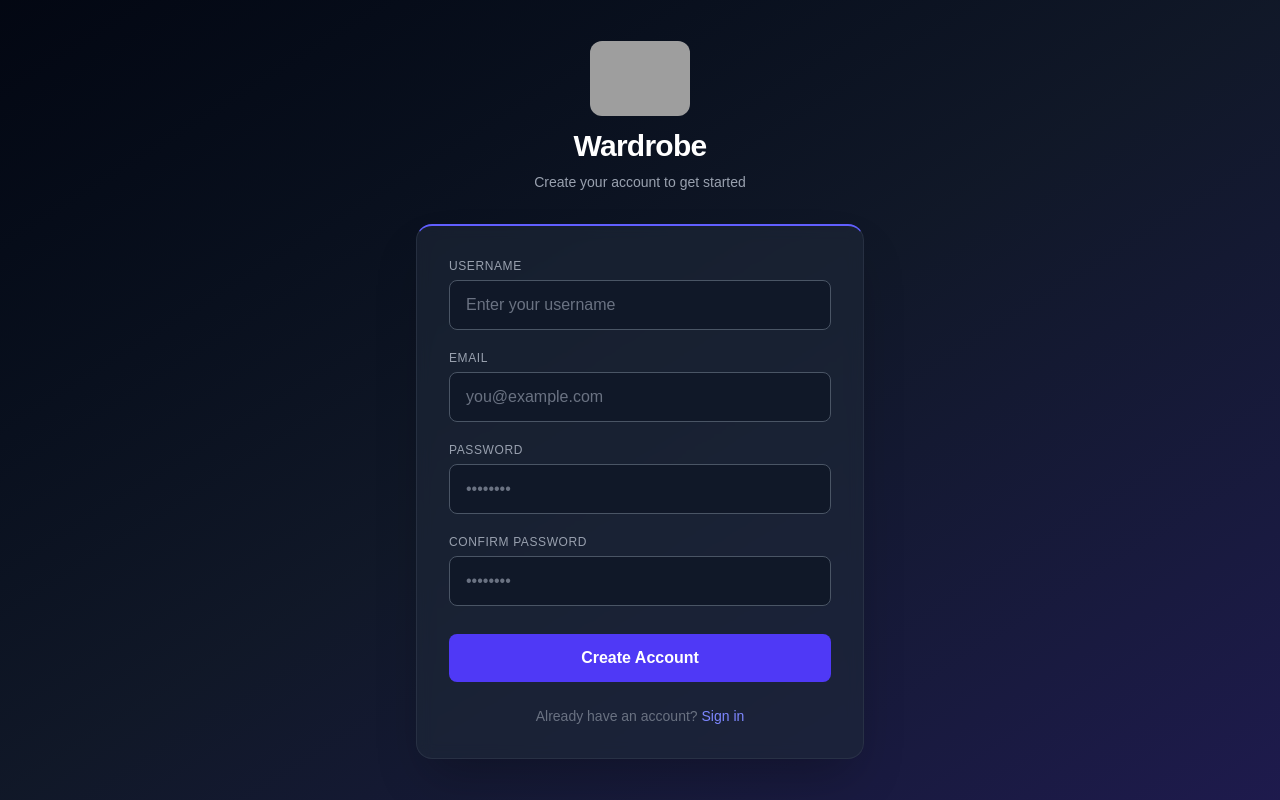
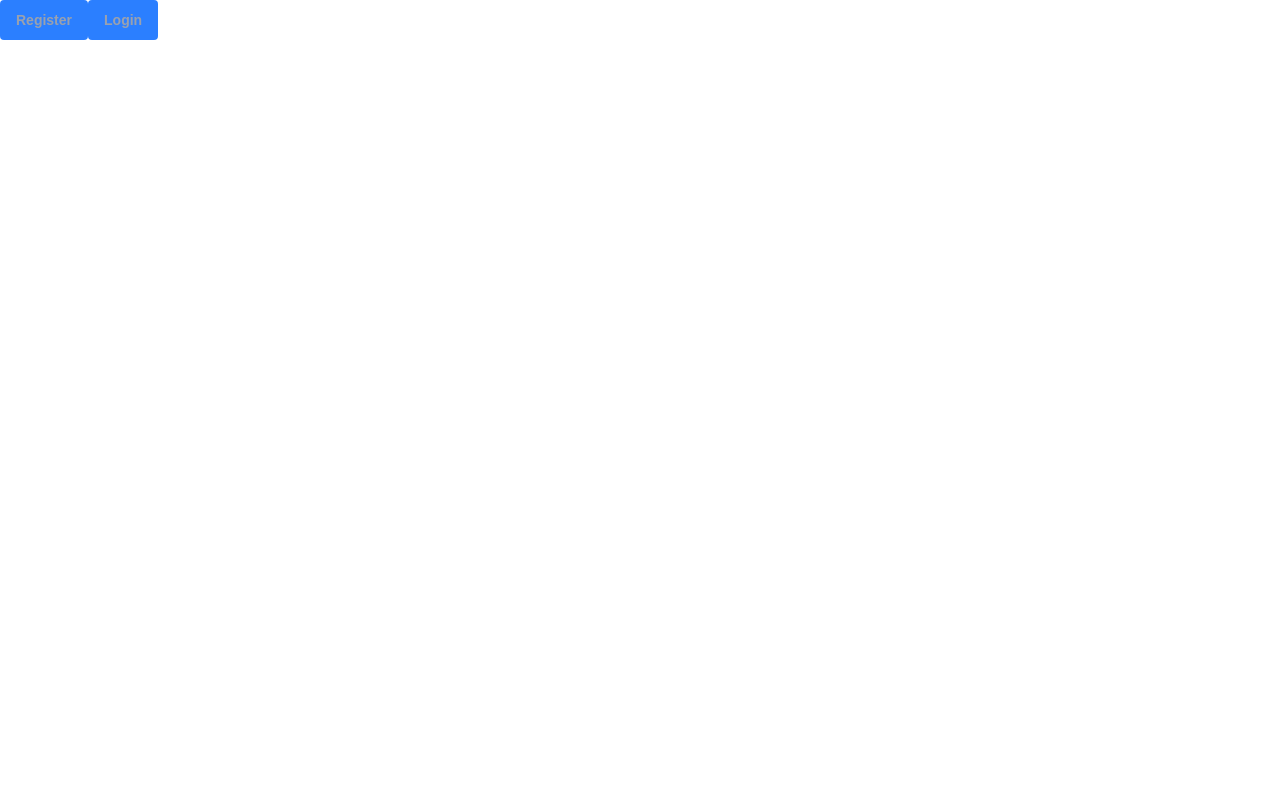
Before and after one commit to SukhmanBajwa/wardrobe, a Next.js app in the folder frontend/: page / in a window 1280 px wide. Built offline with nearby package versions, Linux system fonts and the light colour scheme; grey boxes are pictures that could not be loaded.

Commit message:
simple two buttons for login and register

```diff
--- a/frontend/app/page.tsx
+++ b/frontend/app/page.tsx
@@ -1,12 +1,26 @@
-import Image from "next/image";
-import Register from "./register/page";
+import Link from "next/link";
 
 export default function Home() {
   return (
     <div>
       <main>
         <>
-          <Register></Register>
+          <button className="bg-blue-500 hover:bg-blue-700 text-white font-bold py-2 px-4 rounded">
+            <Link
+              href="/register"
+              className="text-sm text-gray-400 hover:text-gray-200 transition"
+            >
+              Register
+            </Link>
+          </button>
+          <button className="bg-blue-500 hover:bg-blue-700 text-white font-bold py-2 px-4 rounded">
+            <Link
+              href="/login"
+              className="text-sm text-gray-400 hover:text-gray-200 transition"
+            >
+              Login
+            </Link>
+          </button>
         </>
       </main>
     </div>
```
